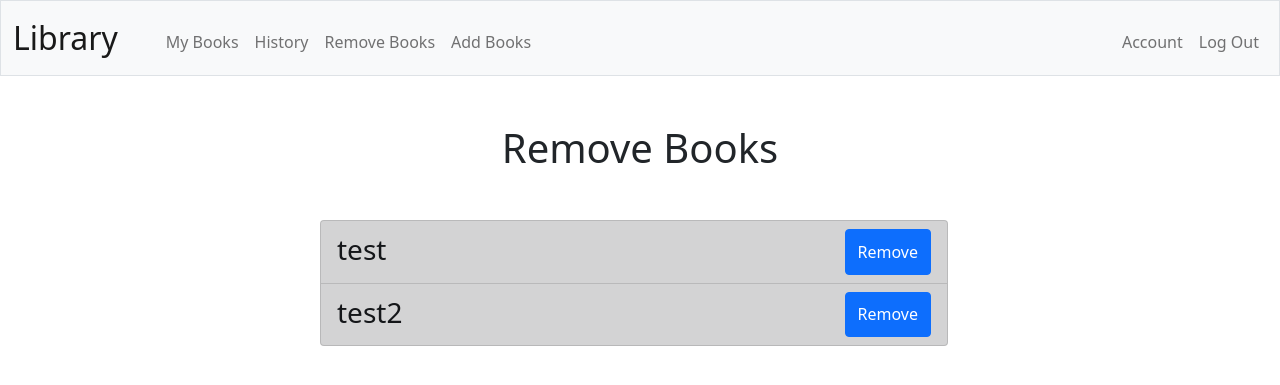
After one commit to JoelTing99/Library_website, a Flask app: page /remove_book in a window 1280 px wide. The commit adds this page. Shown: the top 385 px of the page. Run offline with Flask 2, Linux system fonts and the light colour scheme; a user stored in the database is signed in.

Commit message:
Adding remove book system

```diff
--- a/App.py
+++ b/App.py
@@ -24,7 +24,8 @@ database_name = "FinalProject.db"
     id INTEGER PRIMARY KEY AUTOINCREMENT NOT NULL,
     title TEXT NOT NULL,
     publish_date DATE DEFAULT CURRENT_DATE,
-    publisher TEXT,
+    publisher TEXT NOT NULL,
+    creater_id INTEGER NOT NULL,
     pages INTEGER)"""
 
 @app.route("/")
@@ -160,10 +161,10 @@ def Add_book():
         with sqlite3.connect(database_name) as conn:
             db = conn.cursor()
 
-            db.execute("INSERT INTO books (title, publisher, pages) VALUES(?, ?, ?)", (title, publisher, pages,))
+            db.execute("INSERT INTO books (title, publisher, pages, creater_id) VALUES(?, ?, ?, ?)", (title, publisher, pages, session["user_id"]))
             conn.commit()
 
-            if len(db.execute("SELECT * FROM books WHERE title = ? AND publisher = ?", (title, publisher, )).fetchall()) > 1:
+            if len(db.execute("SELECT * FROM books WHERE title = ? AND publisher = ?", (title, publisher,)).fetchall()) > 1:
                 flash("this book exists")
                 return render_template("add_book.html")
 
@@ -171,3 +172,8 @@ def Add_book():
         return redirect("/")
 
     return render_template("add_book.html")
+
+@app.route("/remove_book", methods=["GET", "POST"])
+@login_required
+def Remove_book():
+    return render_template("remove_book.html")
--- a/templates/index.html
+++ b/templates/index.html
@@ -1,11 +1,14 @@
 {% extends "layout.html" %}
 
 {% block title %}
-    Index
+    Search
 {% endblock %}
 
 {% block main %}
     <form action="#" method="get">
+        <div class="mb-5">
+            <h1>Search</h1>
+        </div>
         <div class="mb-3">
             <input autocomplete="off" autofocus class="form-control mx-auto w-auto" id="search" name="search" placeholder="Search" type="text">
         </div>
--- a/templates/layout.html
+++ b/templates/layout.html
@@ -24,7 +24,7 @@
                         <ul class="navbar-nav me-auto ps-4 mt-2">
                             <li class="nav-item"><a class="nav-link" href="#">My Books</a></li>
                             <li class="nav-item"><a class="nav-link" href="#">History</a></li>
-                            <li class="nav-item"><a class="nav-link" href="#">Remove Books</a></li>
+                            <li class="nav-item"><a class="nav-link" href="/remove_book">Remove Books</a></li>
                             <li class="nav-item"><a class="nav-link" href="/add_book">Add Books</a></li>
                         </ul>
                         <ul class="navbar-nav ms-auto mt-2">
--- /dev/null
+++ b/templates/remove_book.html
@@ -0,0 +1,28 @@
+{% extends "layout.html" %}
+
+{% block title %}
+    Remove Books
+{% endblock %}
+
+{% block main %}
+<form action="/remove_book" method="post">
+    <div class="mb-5">
+        <h1>Remove Books</h1>
+    </div>
+    <div class="mb-3 row justify-content-md-center">
+        {% for book in books %}
+
+        {% endfor %}
+        <lu class="list-group w-50">
+            <li class="list-group-item list-group-item-dark d-flex justify-content-between">
+                <h3 class="mt-1">test</h3>
+                <button type="submit" class="btn btn-primary">Remove</button>
+            </li>
+            <li class="list-group-item list-group-item-dark d-flex justify-content-between">
+                <h3 class="mt-1">test2</h3>
+                <button type="submit" class="btn btn-primary">Remove</button>
+            </li>
+        </lu>
+    </div>
+</form>
+{% endblock %}
```
Also changed, not shown: FinalProject.db, 1 other file.
